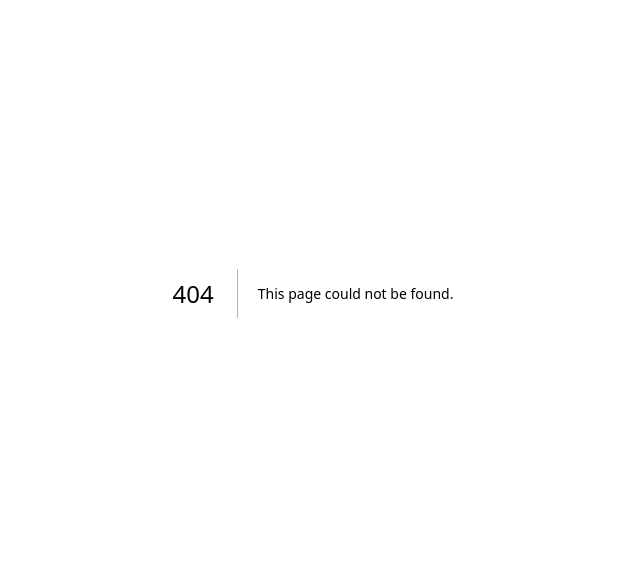
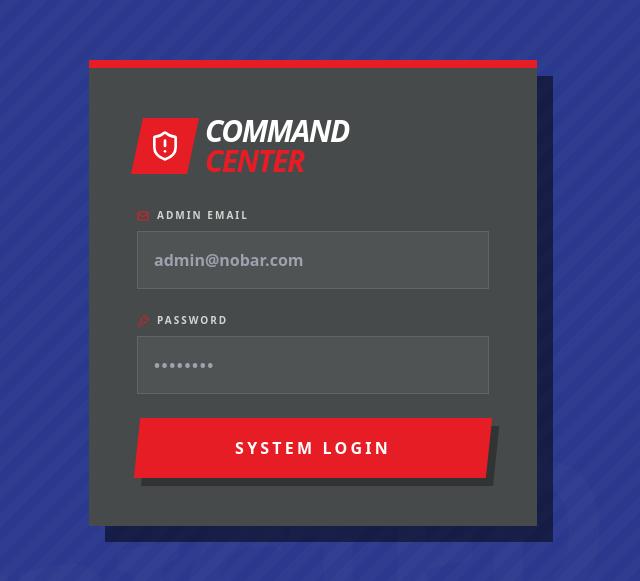
Before and after one commit to nobarpialaduniasopar-dev/pildun_frontend, a Next.js app: page /admin/login in a window 1280 px wide. Before the commit this address had no page. Shown: the part 107-688 px from the top of the page, without its empty margins (327-967 px from the left). Built offline with nearby package versions, Linux system fonts and the light colour scheme; no server answers.

Commit message:
Feat: Setup Admin Login Gateway and Brutalist Admin Dashboard Layout with Sanctum integration

```diff
--- /dev/null
+++ b/src/app/(admin)/admin/login/page.tsx
@@ -0,0 +1,93 @@
+"use client";
+
+import { useState } from "react";
+import api from "@/lib/axios";
+import { useRouter } from "next/navigation";
+import { ShieldAlert, KeyRound, Mail } from "lucide-react";
+
+export default function AdminLogin() {
+  const router = useRouter();
+  const [loading, setLoading] = useState(false);
+  const [errorMsg, setErrorMsg] = useState("");
+  const [formData, setFormData] = useState({
+    email: "",
+    password: "",
+  });
+
+  const handleLogin = async (e: React.FormEvent) => {
+    e.preventDefault();
+    setLoading(true);
+    setErrorMsg("");
+
+    try {
+      const res = await api.post("/admin/login", formData);
+      // Simpan token Sanctum dan nama user ke Local Storage
+      localStorage.setItem("admin_token", res.data.token);
+      localStorage.setItem("admin_name", res.data.name);
+
+      // Redirect ke dashboard
+      router.push("/admin/dashboard");
+    } catch (err: any) {
+      setErrorMsg(err.response?.data?.message || "Kredensial tidak valid atau server mati.");
+    } finally {
+      setLoading(false);
+    }
+  };
+
+  return (
+    <div className="min-h-screen bg-hermes flex items-center justify-center p-6 relative overflow-hidden">
+      {/* Background brutalist accents */}
+      <div className="absolute inset-0 bg-[repeating-linear-gradient(-45deg,transparent,transparent_10px,rgba(255,255,255,0.02)_10px,rgba(255,255,255,0.02)_20px)] pointer-events-none"></div>
+      <div className="absolute -left-20 -bottom-20 text-[200px] font-black text-white/[0.02] italic tracking-tighter transform -rotate-12 pointer-events-none">
+        RESTRICTED
+      </div>
+
+      <div className="w-full max-w-md bg-dark-heather border-t-8 border-torch-red p-8 md:p-12 shadow-[16px_16px_0px_rgba(0,0,0,0.5)] relative z-10">
+        <div className="flex items-center gap-3 mb-8">
+          <div className="bg-torch-red p-3 rounded-none transform -skew-x-12">
+            <ShieldAlert className="w-8 h-8 text-white transform skew-x-12" />
+          </div>
+          <div>
+            <h1 className="text-3xl font-black text-white italic tracking-tighter uppercase leading-none">
+              COMMAND <br/><span className="text-torch-red">CENTER</span>
+            </h1>
+          </div>
+        </div>
+
+        {errorMsg && (
+          <div className="mb-6 p-4 bg-torch-red/20 border-l-4 border-torch-red text-white font-bold text-xs uppercase tracking-widest">
+            {errorMsg}
+          </div>
+        )}
+
+        <form onSubmit={handleLogin} className="space-y-6">
+          <div className="space-y-2">
+            <label className="text-[10px] font-black text-light-gray uppercase tracking-[0.2em] flex items-center gap-2">
+              <Mail className="w-3 h-3 text-torch-red" /> Admin Email
+            </label>
+            <input required type="email"
+              className="w-full bg-white/5 border border-white/10 text-white p-4 font-bold focus:border-torch-red focus:ring-0 outline-none transition-colors"
+              value={formData.email} onChange={e => setFormData({...formData, email: e.target.value})}
+              placeholder="admin@nobar.com" />
+          </div>
+
+          <div className="space-y-2">
+            <label className="text-[10px] font-black text-light-gray uppercase tracking-[0.2em] flex items-center gap-2">
+              <KeyRound className="w-3 h-3 text-torch-red" /> Password
+            </label>
+            <input required type="password"
+              className="w-full bg-white/5 border border-white/10 text-white p-4 font-bold focus:border-torch-red focus:ring-0 outline-none transition-colors tracking-widest"
+              value={formData.password} onChange={e => setFormData({...formData, password: e.target.value})}
+              placeholder="••••••••" />
+          </div>
+
+          <button disabled={loading} type="submit" className="w-full bg-torch-red text-white font-black py-4 uppercase tracking-[0.2em] transition-all hover:bg-white hover:text-torch-red border-2 border-transparent hover:border-torch-red transform -skew-x-6 shadow-[8px_8px_0px_rgba(0,0,0,0.3)] hover:shadow-none hover:translate-x-1 hover:translate-y-1 mt-8">
+            <span className="block transform skew-x-6">
+              {loading ? "AUTHENTICATING..." : "SYSTEM LOGIN"}
+            </span>
+          </button>
+        </form>
+      </div>
+    </div>
+  );
+}
--- a/src/app/(admin)/layout.tsx
+++ b/src/app/(admin)/layout.tsx
@@ -1,38 +1,124 @@
+"use client";
+
+import { useEffect, useState } from "react";
+import { useRouter, usePathname } from "next/navigation";
 import Link from "next/link";
-import { LayoutDashboard, CalendarDays, Users, QrCode } from "lucide-react";
+import api from "@/lib/axios";
+import { LayoutDashboard, Ticket, QrCode, LogOut, Users } from "lucide-react";
 
-export default function AdminLayout({
-  children,
-}: {
-  children: React.ReactNode;
-}) {
+export default function AdminLayout({ children }: { children: React.ReactNode }) {
+  const router = useRouter();
+  const pathname = usePathname();
+  const [isClient, setIsClient] = useState(false);
+  const [adminName, setAdminName] = useState("");
+
+  const isLoginPage = pathname === "/admin/login";
+
+  useEffect(() => {
+    setIsClient(true);
+    const token = localStorage.getItem("admin_token");
+    const name = localStorage.getItem("admin_name");
+
+    // Jika bukan halaman login dan tidak ada token, tendang ke login
+    if (!isLoginPage && !token) {
+      router.push("/admin/login");
+    } else if (token) {
+      setAdminName(name || "Admin");
+      // Set Global Header Axios untuk Sanctum
+      api.defaults.headers.common["Authorization"] = `Bearer ${token}`;
+    }
+  }, [pathname, router, isLoginPage]);
+
+  const handleLogout = async () => {
+    try {
+      await api.post("/admin/logout");
+    } catch (err) {
+      console.error("Logout error", err);
+    } finally {
+      localStorage.removeItem("admin_token");
+      localStorage.removeItem("admin_name");
+      delete api.defaults.headers.common["Authorization"];
+      router.push("/admin/login");
+    }
+  };
+
+  if (!isClient) return null;
+
+  // Jika di halaman login, jangan tampilkan sidebar
+  if (isLoginPage) {
+    return <div className="min-h-screen bg-hermes font-sans selection:bg-torch-red selection:text-white">{children}</div>;
+  }
+
   return (
-    <div className="min-h-screen flex bg-light-gray">
-      {/* Sidebar Admin */}
-      <aside className="w-64 bg-hermes text-white flex flex-col shadow-xl hidden md:flex">
-        <div className="p-6 text-center border-b border-white/20">
-          <h2 className="font-bold text-2xl text-avg-green">Admin Panel</h2>
+    <div className="min-h-screen flex bg-[#0f1219] text-light-gray font-sans selection:bg-avg-green selection:text-white">
+
+      {/* ================= SIDEBAR BRUTALIST ================= */}
+      <aside className="w-72 bg-dark-heather border-r border-white/5 flex flex-col relative z-20 shadow-[8px_0_24px_rgba(0,0,0,0.5)]">
+        {/* Brand Area */}
+        <div className="h-24 flex items-center px-8 border-b border-white/5 bg-black/20">
+          <h1 className="text-2xl font-black text-white italic tracking-tighter uppercase leading-none">
+            NOBAR <br/><span className="text-avg-green">ADMIN.</span>
+          </h1>
         </div>
-        <nav className="flex-1 p-4 space-y-2">
-          <Link href="/admin/dashboard" className="flex items-center gap-3 p-3 rounded-lg hover:bg-white/10 transition">
-            <LayoutDashboard className="w-5 h-5" /> Dashboard
-          </Link>
-          <Link href="/admin/matches" className="flex items-center gap-3 p-3 rounded-lg hover:bg-white/10 transition">
-            <CalendarDays className="w-5 h-5" /> Jadwal Match
-          </Link>
-          <Link href="/admin/transactions" className="flex items-center gap-3 p-3 rounded-lg hover:bg-white/10 transition">
-            <Users className="w-5 h-5" /> Transaksi
-          </Link>
-          <Link href="/admin/scanner" className="flex items-center gap-3 p-3 rounded-lg hover:bg-white/10 transition">
-            <QrCode className="w-5 h-5" /> Gate Scanner
-          </Link>
+
+        {/* Navigation */}
+        <nav className="flex-1 py-8 px-4 space-y-2">
+          <p className="px-4 text-[9px] font-black text-white/30 uppercase tracking-[0.3em] mb-4">Core Modules</p>
+
+          <NavLink href="/admin/dashboard" icon={<LayoutDashboard size={18} />} label="Jadwal Match" active={pathname === "/admin/dashboard"} />
+          <NavLink href="/admin/transactions" icon={<Users size={18} />} label="Data Transaksi" active={pathname === "/admin/transactions"} />
+
+          <div className="my-6 border-t border-white/5 mx-4"></div>
+          <p className="px-4 text-[9px] font-black text-white/30 uppercase tracking-[0.3em] mb-4">Gatekeeper</p>
+
+          <NavLink href="/admin/scanner" icon={<QrCode size={18} />} label="Ticket Scanner" active={pathname === "/admin/scanner"} />
         </nav>
+
+        {/* User Info & Logout */}
+        <div className="p-4 border-t border-white/5 bg-black/20">
+          <div className="flex items-center justify-between bg-white/5 p-4 border border-white/10">
+            <div>
+              <p className="text-[10px] text-white/50 font-bold uppercase tracking-widest mb-1">Logged in as</p>
+              <p className="text-sm font-black text-white uppercase truncate w-32">{adminName}</p>
+            </div>
+            <button onClick={handleLogout} className="p-2 bg-torch-red/20 text-torch-red hover:bg-torch-red hover:text-white transition-colors" title="Logout">
+              <LogOut size={16} />
+            </button>
+          </div>
+        </div>
       </aside>
 
-      {/* Konten Admin */}
-      <main className="flex-1 p-8 overflow-y-auto">
-        {children}
+      {/* ================= MAIN CONTENT AREA ================= */}
+      <main className="flex-1 flex flex-col relative h-screen overflow-hidden">
+        {/* Background Texture */}
+        <div className="absolute inset-0 bg-[repeating-linear-gradient(45deg,transparent,transparent_5px,rgba(255,255,255,0.01)_5px,rgba(255,255,255,0.01)_10px)] pointer-events-none z-0"></div>
+
+        {/* Topbar */}
+        <header className="h-24 bg-dark-heather/50 backdrop-blur-md border-b border-white/5 flex items-center justify-between px-10 relative z-10">
+          <div className="flex items-center gap-3">
+            <div className="w-2 h-2 rounded-full bg-avg-green animate-pulse"></div>
+            <span className="text-[10px] font-black text-avg-green uppercase tracking-[0.2em]">System Online</span>
+          </div>
+          <div className="text-[10px] font-black text-white/40 uppercase tracking-[0.2em] bg-black/30 px-4 py-2 border border-white/5">
+            Solo Paragon Venue
+          </div>
+        </header>
+
+        {/* Dynamic Content */}
+        <div className="flex-1 overflow-y-auto p-10 relative z-10">
+          {children}
+        </div>
       </main>
     </div>
   );
 }
+
+// Sub-komponen Tombol Sidebar
+function NavLink({ href, icon, label, active }: { href: string, icon: React.ReactNode, label: string, active: boolean }) {
+  return (
+    <Link href={href} className={`flex items-center gap-4 px-4 py-3 text-sm font-black uppercase tracking-wider transition-all transform ${active ? 'bg-avg-green text-white skew-x-[-5deg] shadow-[4px_4px_0px_rgba(0,0,0,0.3)]' : 'text-light-gray hover:bg-white/5 hover:text-white hover:translate-x-1'}`}>
+      <span className={active ? 'transform skew-x-[5deg]' : ''}>{icon}</span>
+      <span className={active ? 'transform skew-x-[5deg]' : ''}>{label}</span>
+    </Link>
+  );
+}
```
